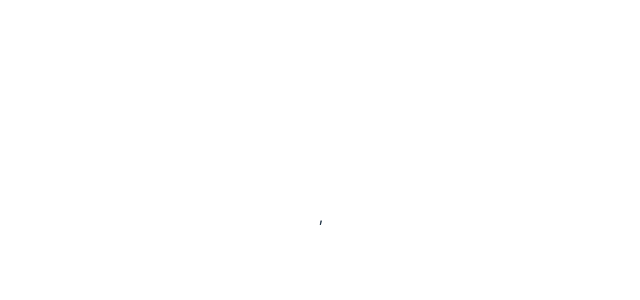
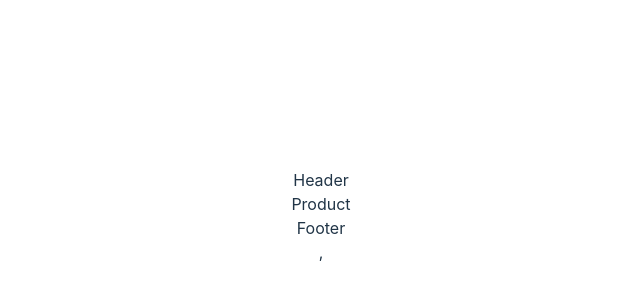
Before and after one commit to trungpc2108/test_code, a React (Vite) app: page /product in a window 1280 px wide. Before the commit this address had no page. Shown: the part 184-484 px from the top of the page, without its empty margins (319-959 px from the left). Built offline with nearby package versions, Linux system fonts and the light colour scheme.

Commit message:
conflict_test

```diff
--- a/src/App.tsx
+++ b/src/App.tsx
@@ -4,6 +4,7 @@ import './App.css'
 import Layout from './components/layout'
 import Homepages from './components/homepages'
 import CartPage from './components/cartPage'
+import Product from './components/product'
 
 function App() {
 
@@ -13,10 +14,8 @@ function App() {
         <Route path='' element={<Layout />}>
           <Route path='home' element={<Homepages />} />
           <Route path='cart' element={<CartPage />} />
-          <Route path='cart' element={<CartPage />} />
-          <Route path='cart' element={<CartPage />} />
-          <Route path='cart' element={<CartPage />} />
-          <Route path='home' element={<Homepages />} />
+          <Route path='product' element={<Product />} />
+
 
         </Route>
       </Routes>
--- /dev/null
+++ b/src/components/product.tsx
@@ -0,0 +1,9 @@
+import React from 'react'
+
+const Product = () => {
+  return (
+    <div>Product</div>
+  )
+}
+
+export default Product
```
